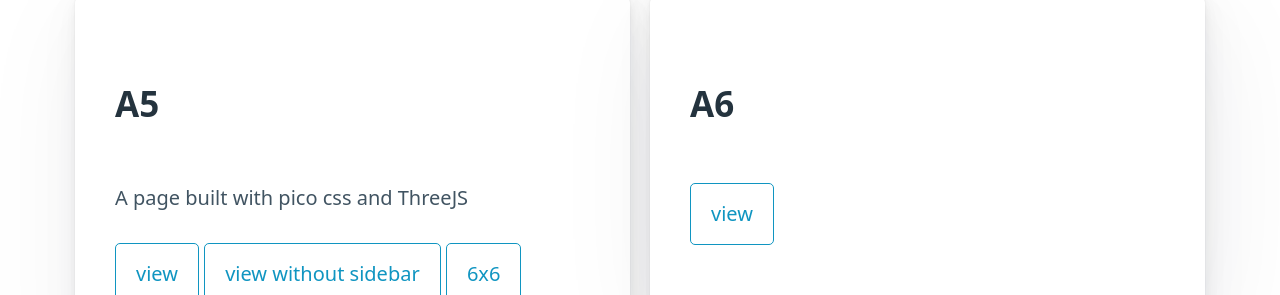
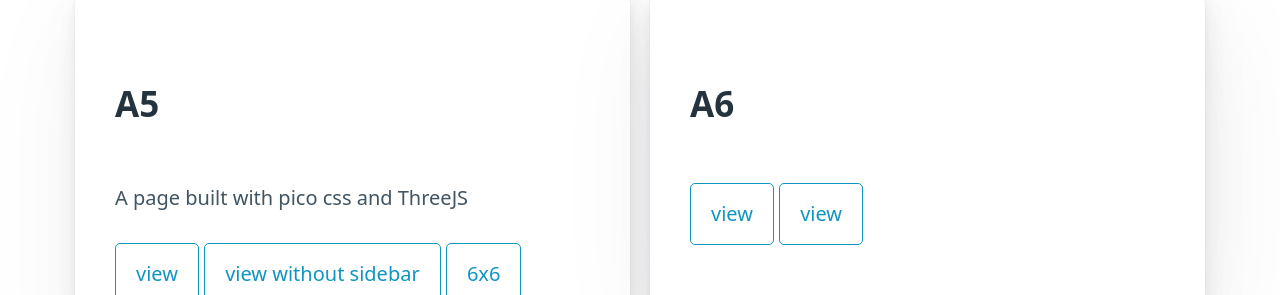
Before and after one commit to transparenceco/modelviewer, a plain HTML site: page index.html in a window 1280 px wide. Shown: the part 1696-1991 px from the top of the page. Drawn offline with nearby package versions, Linux system fonts and the light colour scheme.

Commit message:
Update index.html

```diff
--- a/index.html
+++ b/index.html
@@ -71,6 +71,7 @@
                     <h2>A6</h2>
                     <p></p>
                     <a href="a6/" role="button" class="outline">view</a>
+                    <a href="a6/index2.html" role="button" class="outline">view</a>
                 </article>
             </div>
         </div>
```
